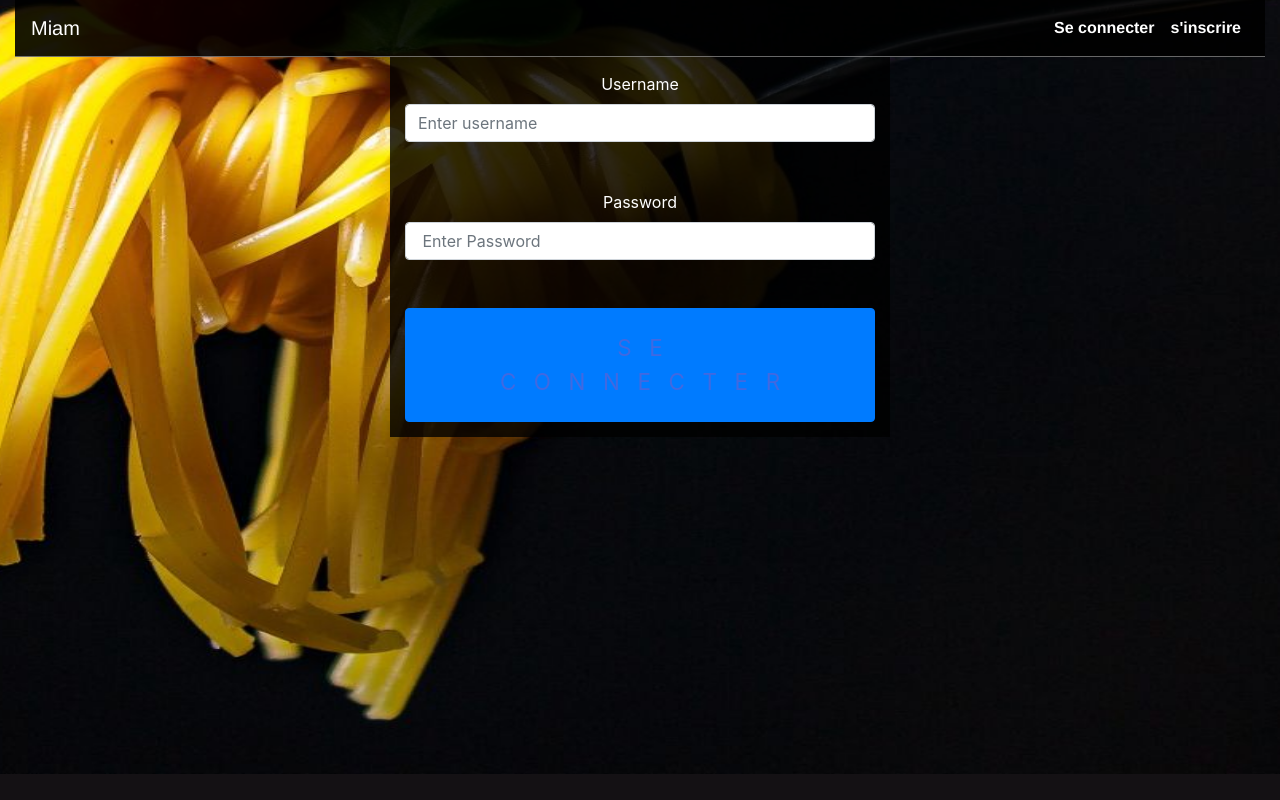
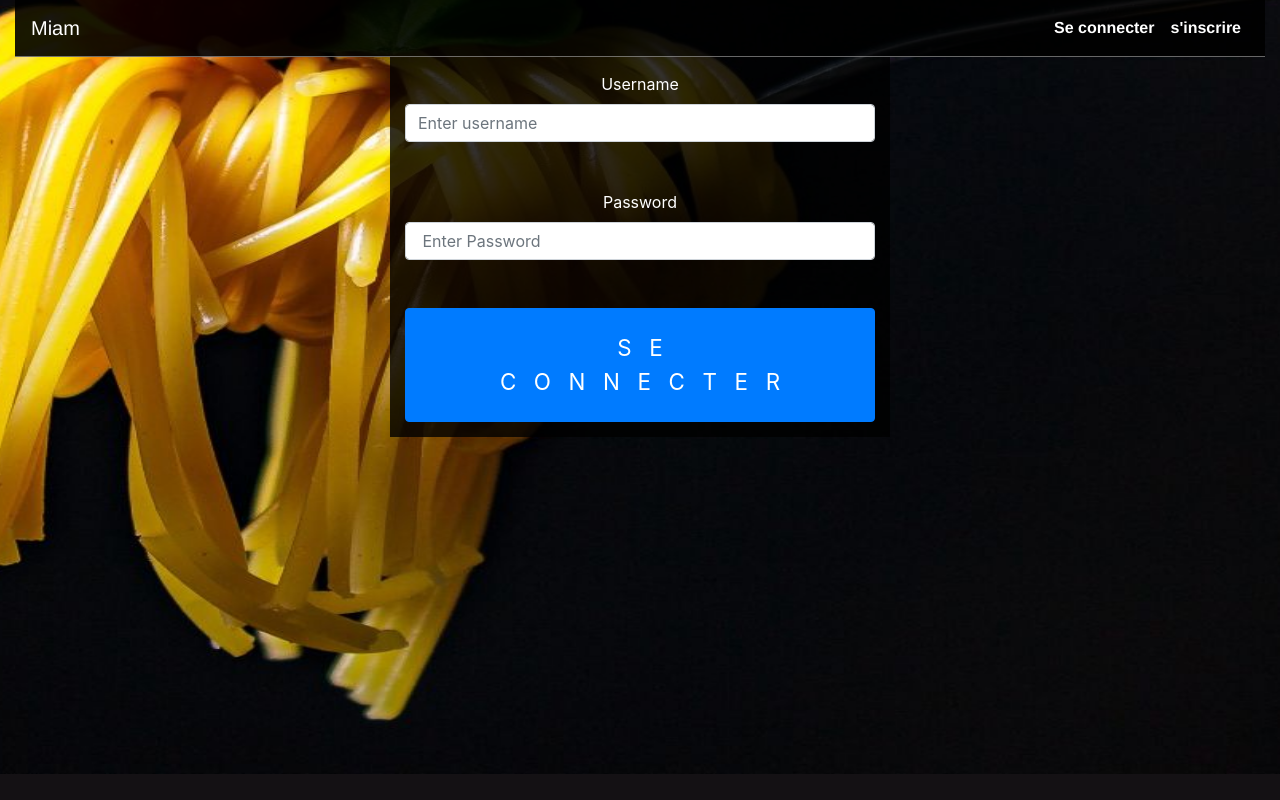
Before and after one commit to DDA209/miam_front, a React (Create React App) app: page /login in a window 1280 px wide. Built offline with nearby package versions, Linux system fonts and the light colour scheme.

Commit message:
css only

```diff
--- a/src/components/Home.js
+++ b/src/components/Home.js
@@ -10,8 +10,11 @@
 
         <div className="sign">
           <a href="/utilisateur">
-          <span class="fast-flicker">M</span><span className="flicker">i</span>am
+          <span className="fast-flicker">M</span>
+          <span className="flicker">i</span>
           </a>
+          am
+
         </div>
             // <div className="home">
             //   {/* <Navigation /> */}
--- a/src/components/core/Utilisateur.js
+++ b/src/components/core/Utilisateur.js
@@ -1,8 +1,10 @@
 import React, {Component} from 'react';
 import  {Button, Row, Col} from 'react-bootstrap';
+// import 'bootstrap/dist/css/bootstrap.min.css';
+
 // import UserInfo from './UserInfo';
 // import Quantities from './Quantities';
-import './user.css';
+import './utilisateur.css';
 
 class Utilisateur extends Component {
 
@@ -46,14 +48,15 @@
 
     render (){
         return(
-
-            <Row
+            <div className="button-calcul">
+                  <Row
                 className="user">
-                <Col
+                {/* <Col
                     xs={{ span: 12, order: "first"}}
                     className="mb-3"
                 >
-                </Col>
+                </Col>       */}
+
 
 
                     {/* <Button variant="outline-secondary" type="submit" onClick={this.processRecipe}>Calculer le menu</Button> */}
@@ -61,11 +64,16 @@
 
                     <hr />
 
-                    <p>Ajouter d'ingrédients :</p>
+            </Row>
+            <Row  className="user">
+                     {/* <p>Ajouter d'ingrédients :</p> */}
                     <Button className="button" href="/add">Ma liste d'ingrédients</Button>
 
+            </Row>
 
-            </Row>
+
+
+            </div>
 
         );
     }
--- a/src/components/core/user.css
+++ /dev/null
@@ -1,29 +0,0 @@
-body {
-    /* background-color: rgba(0, 0, 0, 0.7); */
-    color: ivory;
-    text-align: center;
-    background-image: url('../../image/spaghetti.jpg');
-    /* background-position: 0px 2px, 4px 35px, 29px 31px, 34px 6px; */
-    background-position: center;
-    /* background-position-x: center; */
-    background-size: 1530px 1110px;
-
-}
-
-.button {
-    background-color: rgba(255, 255, 255, 0.5);
-    position: center;
-
-
-}
-
-/* .button:hover {
-	color: rgba(0, 0, 0, 0.7);
-    transition-delay: .3s;
-    height: 50px;
-    width: 50px;
-} */
-
-.btn {
-    color: royalblue;
-}
--- /dev/null
+++ b/src/components/core/utilisateur.css
@@ -0,0 +1,58 @@
+body {
+    /* background-color: rgba(0, 0, 0, 0.7); */
+    color: ivory;
+    text-align: center;
+    background-image: url('../../image/spaghetti.jpg');
+    /* background-position: 0px 2px, 4px 35px, 29px 31px, 34px 6px; */
+    background-position: center;
+    /* background-position-x: center; */
+    background-size: 1530px 1110px;
+
+}
+
+.button {
+    background-color: rgba(0 , 0, 0, 0.9);
+    position: center;
+    letter-spacing: unset;
+    /* text-transform: lowercase; */
+    font-size: 20px;
+
+
+
+
+
+}
+
+
+.btn {
+    color: rgb(68, 91, 158);
+    letter-spacing: none;
+}
+
+.user {
+    position: center;
+    width: 50%;
+    margin: 20px auto;
+    margin-bottom: 10px;
+    padding-top: 50px;
+    display: inline-flex;
+}
+
+.btn {
+    position: relative;
+    padding: 1.4rem 4.2rem;
+    padding-right: 3.1rem;
+    font-size: 1.4rem;
+    color: var(--inv);
+    /* letter-spacing: 1.1rem; */
+    /* text-transform: uppercase; */
+    /* transition: all 500ms cubic-bezier(0.77, 0, 0.175, 1); */
+    /* cursor: pointer; */
+    -webkit-user-select: none;
+    user-select: none;
+}
+
+.button-calcul {
+    width: 50%;
+    margin: 200px auto ;
+}
```
